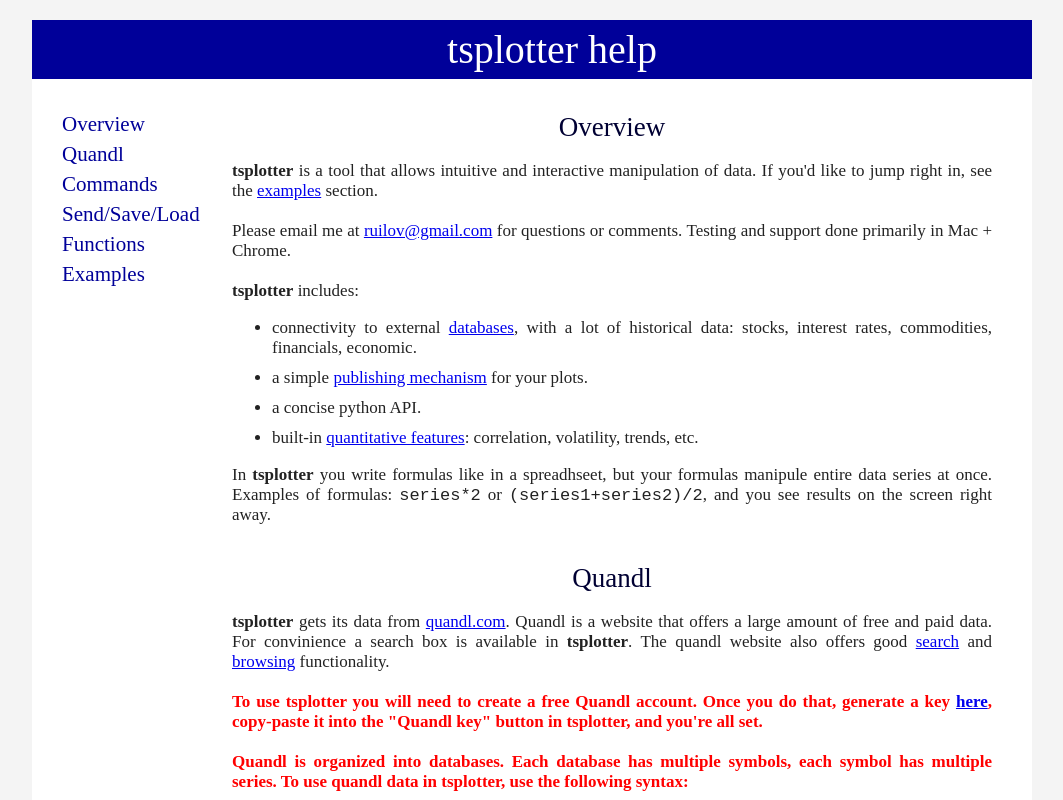
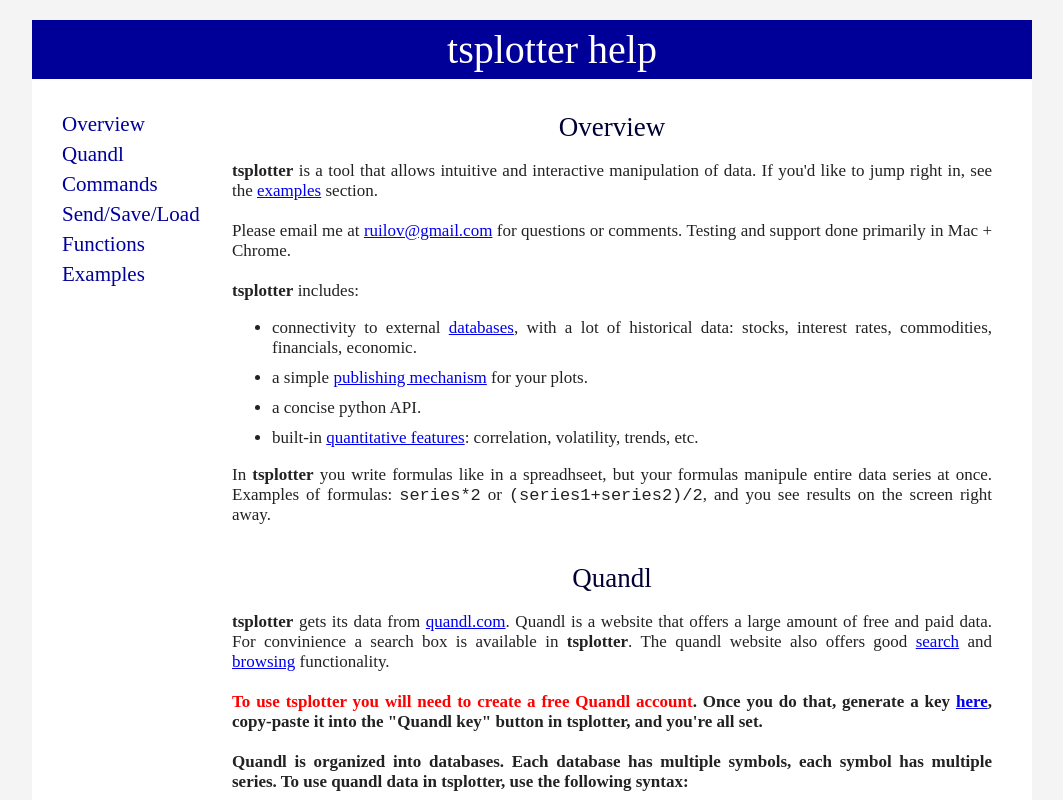
Before and after one commit to ruilov/tsplotter, a plain HTML site: page tsplotter/user_manual.html in a window 1280 px wide. Shown: the top 800 px of the page, without its empty margins (108-1171 px from the left). Drawn offline with Linux system fonts and the light colour scheme.

Commit message:
close font

```diff
--- a/tsplotter/user_manual.html
+++ b/tsplotter/user_manual.html
@@ -37,7 +37,7 @@
 
         <b>tsplotter</b> gets its data from <a href="https://quandl.com">quandl.com</a>. Quandl is a website that offers a large amount of free and paid data. For convinience a search box is available in <b>tsplotter</b>. The quandl website also offers good <a href="https://www.quandl.com/search">search</a> and <a href="https://www.quandl.com/browse">browsing</a> functionality.
         <br><br>
-        <b><font id="key" color="red">To use <b>tsplotter</b> you will need to create a free Quandl account. Once you do that, generate a key <a href="https://www.quandl.com/account/api">here</a>, copy-paste it into the "Quandl key" button in <b>tsplotter</b>, and you're all set.
+        <b><font id="key" color="red">To use <b>tsplotter</b> you will need to create a free Quandl account</font>. Once you do that, generate a key <a href="https://www.quandl.com/account/api">here</a>, copy-paste it into the "Quandl key" button in <b>tsplotter</b>, and you're all set.
         <br><br>
         Quandl is organized into databases. Each database has multiple symbols, each symbol has multiple series. To use quandl data in <b>tsplotter</b>, use the following syntax:
         <center><pre>DATABASE|SYMBOL["series"]</pre></center>
```
